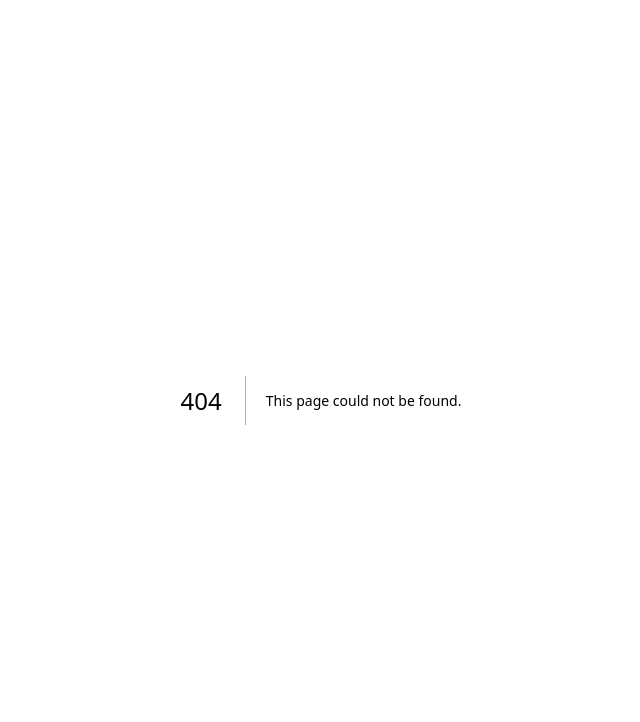
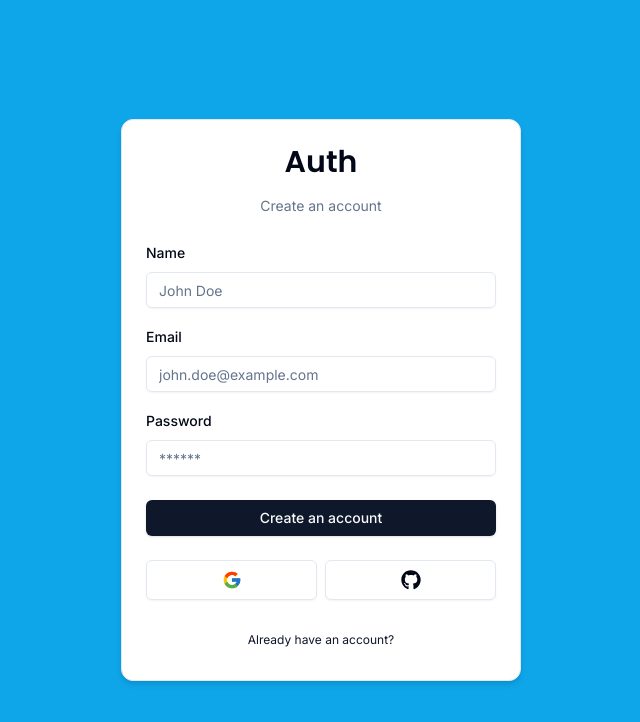
Before and after one commit to A-Leclercq59/NextAuth-V5-Advanced-Guide, a Next.js app: page /auth/register in a window 1280 px wide. Before the commit this address had no page. Shown: the top 722 px of the page, without its empty margins (319-959 px from the left). Built offline with nearby package versions, Linux system fonts and the light colour scheme.

Commit message:
Register Form

```diff
--- /dev/null
+++ b/actions/register.ts
@@ -0,0 +1,17 @@
+"use server";
+
+import * as z from "zod";
+
+import { RegisterSchema } from "@/schemas";
+
+export const register = async (values: z.infer<typeof RegisterSchema>) => {
+  const validatedFields = RegisterSchema.safeParse(values);
+
+  if (!validatedFields.success) {
+    return { error: "Invalid fields!" };
+  }
+
+  return {
+    success: "Email sent!",
+  };
+};
--- /dev/null
+++ b/app/auth/register/page.tsx
@@ -0,0 +1,7 @@
+import { RegisterForm } from "@/components/auth/register-form";
+
+const RegisterPage = () => {
+  return <RegisterForm />;
+};
+
+export default RegisterPage;
--- /dev/null
+++ b/components/auth/register-form.tsx
@@ -0,0 +1,123 @@
+"use client";
+
+import * as z from "zod";
+import { useState, useTransition } from "react";
+import { useForm } from "react-hook-form";
+import { zodResolver } from "@hookform/resolvers/zod";
+
+import { RegisterSchema } from "@/schemas";
+import { Input } from "@/components/ui/input";
+import {
+  Form,
+  FormControl,
+  FormField,
+  FormItem,
+  FormLabel,
+  FormMessage,
+} from "@/components/ui/form";
+import { CardWrapper } from "@/components/auth/card-wrapper";
+import { Button } from "@/components/ui/button";
+import { FormError } from "@/components/form-error";
+import { FormSuccess } from "@/components/form-success";
+import { register } from "@/actions/register";
+
+export const RegisterForm = () => {
+  const [error, setError] = useState<string | undefined>();
+  const [success, setSuccess] = useState<string | undefined>();
+  const [isPending, startTransition] = useTransition();
+
+  const form = useForm<z.infer<typeof RegisterSchema>>({
+    resolver: zodResolver(RegisterSchema),
+    defaultValues: {
+      email: "",
+      password: "",
+      name: "",
+    },
+  });
+
+  const onSubmit = (values: z.infer<typeof RegisterSchema>) => {
+    setError("");
+    setSuccess("");
+
+    startTransition(() => {
+      register(values).then((data) => {
+        setError(data.error);
+        setSuccess(data.success);
+      });
+    });
+  };
+
+  return (
+    <CardWrapper
+      headerLabel="Create an account"
+      backButtonLabel="Already have an account?"
+      backButtonHref="/auth/login"
+      showSocial
+    >
+      <Form {...form}>
+        <form onSubmit={form.handleSubmit(onSubmit)} className="space-y-6">
+          <div className="space-y-4">
+            <FormField
+              control={form.control}
+              name="name"
+              render={({ field }) => (
+                <FormItem>
+                  <FormLabel>Name</FormLabel>
+                  <FormControl>
+                    <Input
+                      {...field}
+                      placeholder="John Doe"
+                      disabled={isPending}
+                    />
+                  </FormControl>
+                  <FormMessage />
+                </FormItem>
+              )}
+            />
+            <FormField
+              control={form.control}
+              name="email"
+              render={({ field }) => (
+                <FormItem>
+                  <FormLabel>Email</FormLabel>
+                  <FormControl>
+                    <Input
+                      {...field}
+                      placeholder="john.doe@example.com"
+                      type="email"
+                      disabled={isPending}
+                    />
+                  </FormControl>
+                  <FormMessage />
+                </FormItem>
+              )}
+            />
+            <FormField
+              control={form.control}
+              name="password"
+              render={({ field }) => (
+                <FormItem>
+                  <FormLabel>Password</FormLabel>
+                  <FormControl>
+                    <Input
+                      {...field}
+                      placeholder="******"
+                      type="password"
+                      disabled={isPending}
+                    />
+                  </FormControl>
+                  <FormMessage />
+                </FormItem>
+              )}
+            />
+          </div>
+          <FormError message={error} />
+          <FormSuccess message={success} />
+          <Button type="submit" className="w-full" disabled={isPending}>
+            Create an account
+          </Button>
+        </form>
+      </Form>
+    </CardWrapper>
+  );
+};
--- a/schemas/index.ts
+++ b/schemas/index.ts
@@ -8,3 +8,15 @@
     message: "Password is required",
   }),
 });
+
+export const RegisterSchema = z.object({
+  email: z.string().email({
+    message: "Email is required",
+  }),
+  password: z.string().min(6, {
+    message: "Minimum 6 characters required",
+  }),
+  name: z.string().min(1, {
+    message: "Name is required",
+  }),
+});
```
